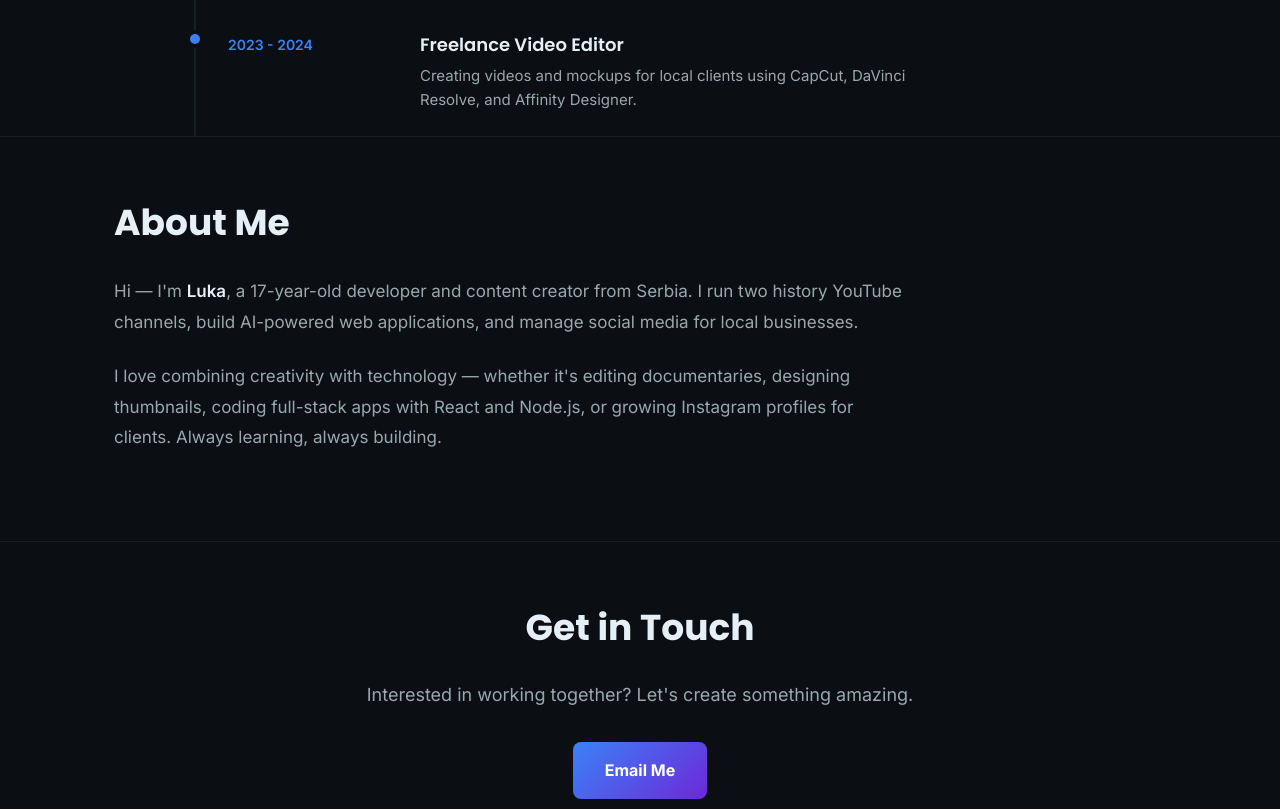
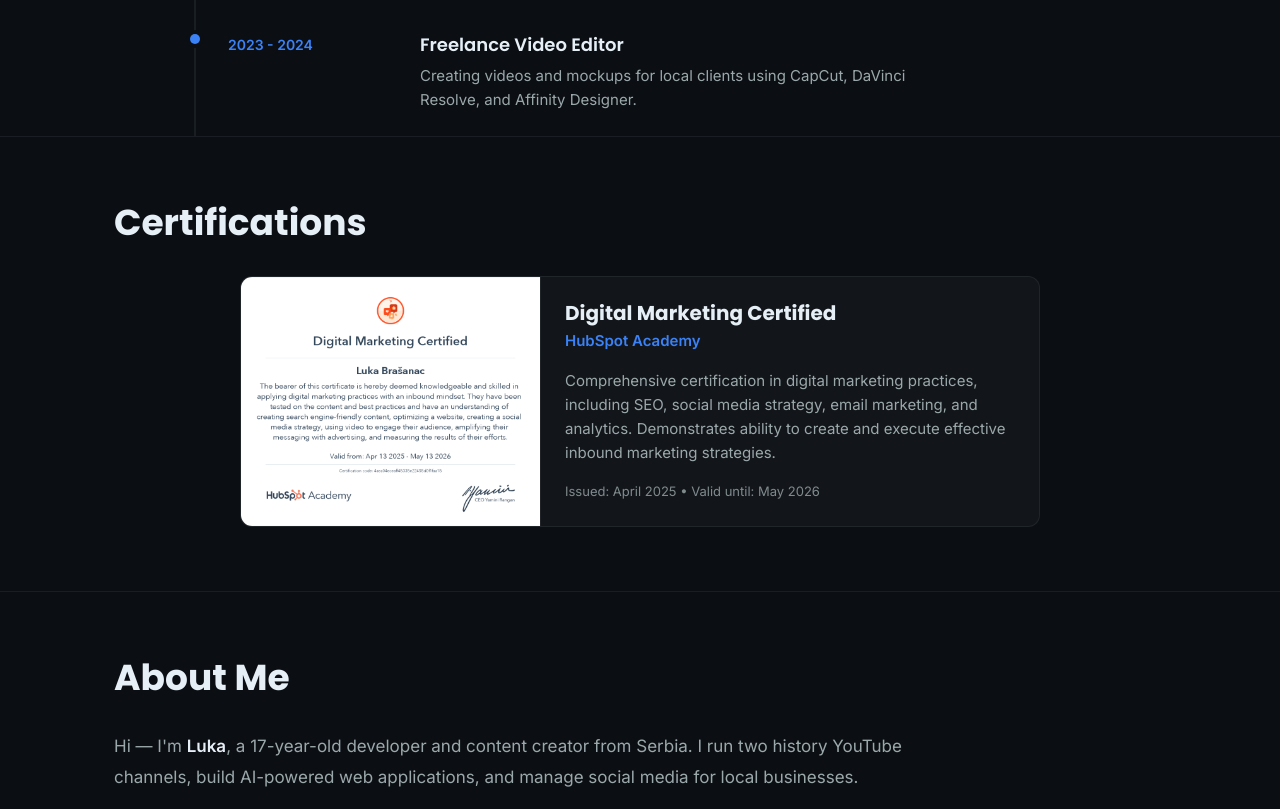
Before and after one commit to lukabraske37/portfolio, a plain HTML site: page index.html in a window 1280 px wide. Shown: the part 3960-4769 px from the top of the page. Drawn offline with Linux system fonts and the light colour scheme.

Commit message:
Add HubSpot Digital Marketing Certificate section

```diff
--- a/index.html
+++ b/index.html
@@ -437,6 +437,27 @@
             </div>
         </section>
 
+        <!-- Certifications Section -->
+        <section id="certifications" class="certifications-section">
+            <div class="container">
+                <h2 class="section-title">Certifications</h2>
+                <div class="certificate-container">
+                    <div class="certificate-card">
+                        <img src="hubspot-certificate.png" alt="HubSpot Digital Marketing Certified"
+                            class="certificate-image">
+                        <div class="certificate-content">
+                            <h3 class="certificate-title">Digital Marketing Certified</h3>
+                            <p class="certificate-issuer">HubSpot Academy</p>
+                            <p class="certificate-description">Comprehensive certification in digital marketing
+                                practices, including SEO, social media strategy, email marketing, and analytics.
+                                Demonstrates ability to create and execute effective inbound marketing strategies.</p>
+                            <p class="certificate-date">Issued: April 2025 • Valid until: May 2026</p>
+                        </div>
+                    </div>
+                </div>
+            </div>
+        </section>
+
         <!-- About Section -->
         <section id="about" class="about-section">
             <div class="container">
--- a/styles.css
+++ b/styles.css
@@ -725,6 +725,90 @@
 }
 
 /* ===========================
+   Certifications Section
+   =========================== */
+
+.certifications-section {
+    padding: var(--spacing-2xl) 0;
+    border-top: 1px solid var(--border);
+}
+
+.certificate-container {
+    display: flex;
+    justify-content: center;
+}
+
+.certificate-card {
+    display: flex;
+    flex-direction: column;
+    background: var(--card);
+    border: 1px solid var(--border);
+    border-radius: var(--radius-lg);
+    overflow: hidden;
+    max-width: 800px;
+    width: 100%;
+    transition: all var(--transition-slow);
+}
+
+.certificate-card:hover {
+    transform: translateY(-8px);
+    border-color: var(--accent);
+    box-shadow: 0 20px 40px rgba(0, 0, 0, 0.3);
+}
+
+.certificate-image {
+    width: 100%;
+    height: auto;
+    object-fit: cover;
+    border-bottom: 1px solid var(--border);
+}
+
+.certificate-content {
+    padding: var(--spacing-md);
+}
+
+.certificate-title {
+    font-size: 1.25rem;
+    font-weight: 700;
+    margin-bottom: 4px;
+    color: var(--text);
+}
+
+.certificate-issuer {
+    font-size: 0.9375rem;
+    color: var(--accent);
+    font-weight: 600;
+    margin-bottom: var(--spacing-sm);
+}
+
+.certificate-description {
+    font-size: 0.9375rem;
+    color: var(--text-secondary);
+    margin-bottom: var(--spacing-sm);
+    line-height: 1.6;
+}
+
+.certificate-date {
+    font-size: 0.8125rem;
+    color: var(--text-secondary);
+    opacity: 0.8;
+}
+
+@media (min-width: 768px) {
+    .certificate-card {
+        flex-direction: row;
+        align-items: center;
+    }
+
+    .certificate-image {
+        width: 300px;
+        height: 100%;
+        border-bottom: none;
+        border-right: 1px solid var(--border);
+    }
+}
+
+/* ===========================
    About Section
    =========================== */
 
```
Also changed, not shown: hubspot-certificate.png (added), profile.jpg.
